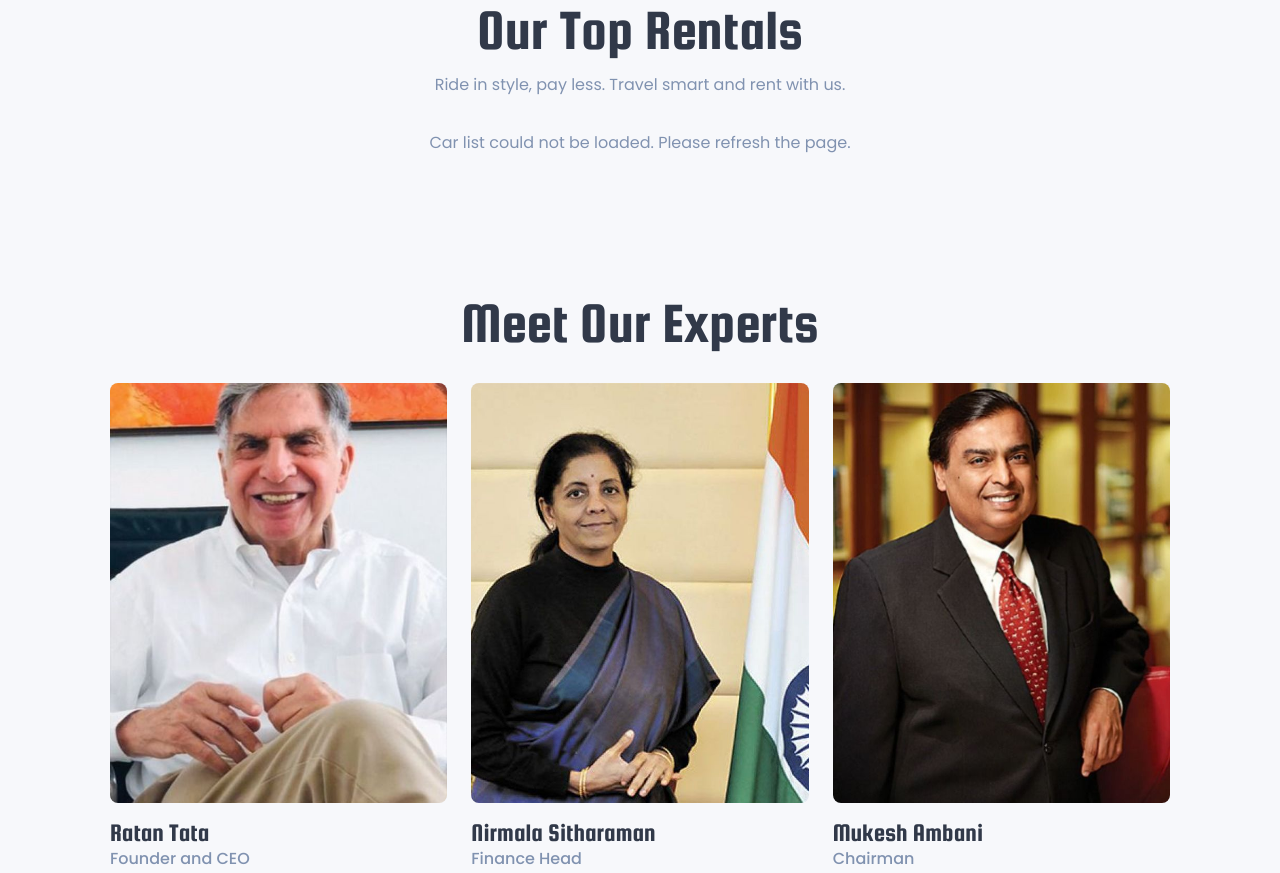
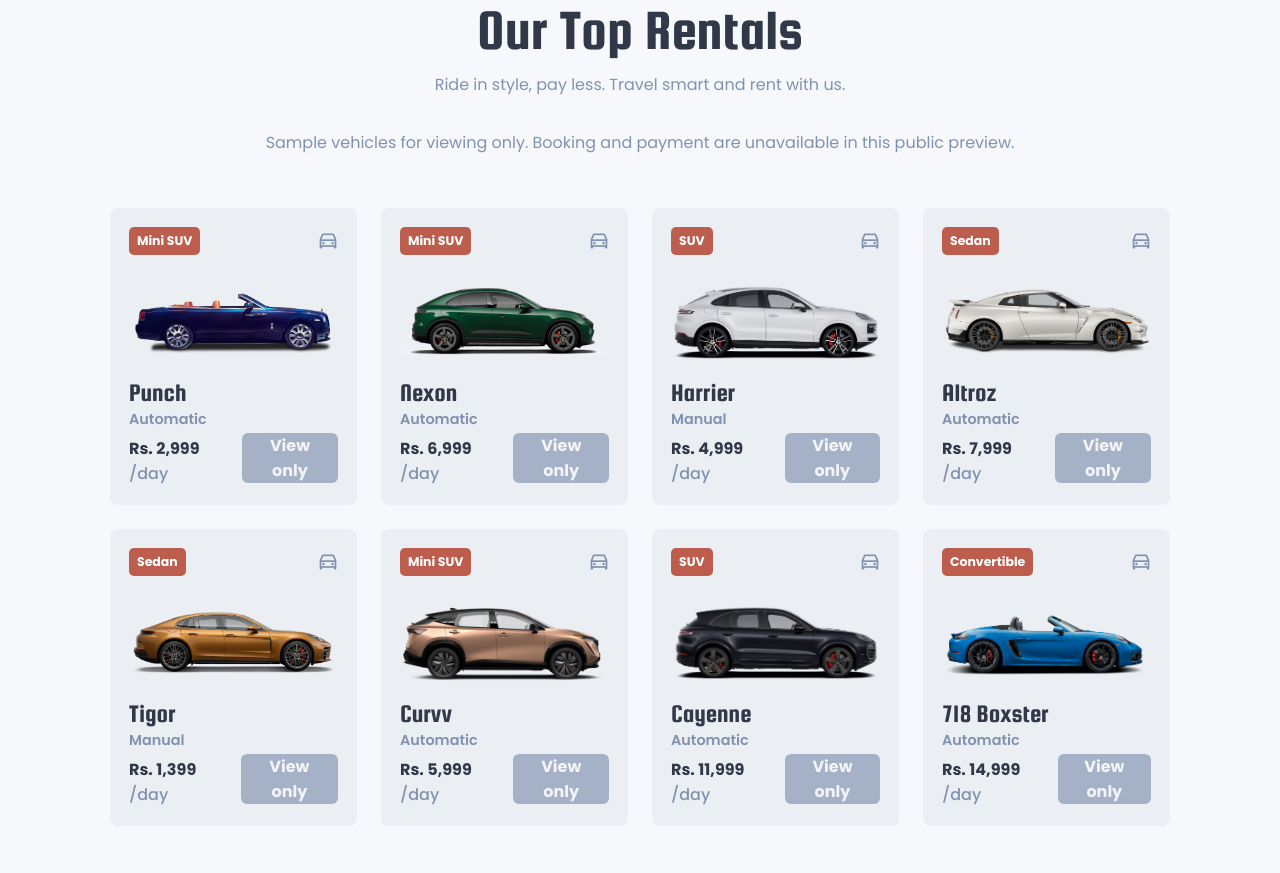
Before and after one commit to stoni3314-bot/Car-Rental-System-Website, a website: page index.html in a window 1280 px wide. Shown: the part 1278-2151 px from the top of the page. Drawn offline with nearby package versions, Linux system fonts and the light colour scheme; no server answers.

Commit message:
Add view-only GitHub Pages fleet preview

```diff
--- a/assets/css/style.css
+++ b/assets/css/style.css
@@ -458,9 +458,21 @@ section {
     background: var(--main-color);
 }
 
+.rental-btn:disabled {
+    cursor: not-allowed;
+    opacity: 0.65;
+}
+
 .car-list-status {
     min-height: 1.5rem;
     margin-bottom: 0.8rem;
+    color: var(--text-alter-color);
+    text-align: center;
+}
+
+.preview-note {
+    max-width: 760px;
+    margin: 0.75rem auto 1rem;
     color: var(--text-alter-color);
     text-align: center;
 }
--- a/assets/js/script.js
+++ b/assets/js/script.js
@@ -23,6 +23,18 @@ let selectedCar = null;
 let carCatalog = [];
 let paymentConfig = { enabled: false, demoEnabled: false, keyId: "" };
 let previousFocus = null;
+const isStaticPreview = window.location.hostname.endsWith(".github.io");
+let viewOnlyMode = isStaticPreview;
+const previewCars = [
+  { id: "preview-1", category: "Mini SUV", name: "Punch", transmission: "Automatic", dailyRate: 2999, image: "assets/images/rental-1.png" },
+  { id: "preview-2", category: "Mini SUV", name: "Nexon", transmission: "Automatic", dailyRate: 6999, image: "assets/images/rental-2.png" },
+  { id: "preview-3", category: "SUV", name: "Harrier", transmission: "Manual", dailyRate: 4999, image: "assets/images/rental-3.png" },
+  { id: "preview-4", category: "Sedan", name: "Altroz", transmission: "Automatic", dailyRate: 7999, image: "assets/images/rental-4.png" },
+  { id: "preview-5", category: "Sedan", name: "Tigor", transmission: "Manual", dailyRate: 1399, image: "assets/images/rental-5.png" },
+  { id: "preview-6", category: "Mini SUV", name: "Curvv", transmission: "Automatic", dailyRate: 5999, image: "assets/images/rental-6.png" },
+  { id: "preview-7", category: "SUV", name: "Cayenne", transmission: "Automatic", dailyRate: 11999, image: "assets/images/rental-7.png" },
+  { id: "preview-8", category: "Convertible", name: "718 Boxster", transmission: "Automatic", dailyRate: 14999, image: "assets/images/rental-8.png" },
+];
 
 const api = async (path, options = {}) => {
   const response = await fetch(path, {
@@ -143,14 +155,9 @@ const loadBookings = async () => {
   }
 };
 
-const loadCars = async () => {
+const renderCars = (cars) => {
   const grid = document.querySelector("#rentals-content");
-  const status = document.querySelector("#car-list-status");
   grid.replaceChildren();
-  try {
-    const { cars } = await api("/api/cars");
-    carCatalog = cars;
-    status.textContent = cars.length ? "" : "No cars are currently listed.";
   cars.forEach((car) => {
     const card = document.createElement("article");
     card.className = "rental-box";
@@ -181,14 +188,44 @@ const loadCars = async () => {
     const rent = document.createElement("button");
     rent.type = "button";
     rent.className = "rental-btn";
-      rent.dataset.carId = car.id;
-      rent.textContent = "Rent";
+    rent.textContent = viewOnlyMode ? "View only" : "Rent";
+    rent.disabled = viewOnlyMode;
+    if (!viewOnlyMode) rent.dataset.carId = car.id;
     priceButton.append(price, rent);
     card.append(top, image, name, transmission, priceButton);
     grid.append(card);
   });
+};
+
+const enableViewOnlyPreview = () => {
+  viewOnlyMode = true;
+  document.querySelector(".user-trigger").hidden = true;
+  document.querySelector("#preview-rental-note").hidden = false;
+  document.querySelector("#preview-support-note").hidden = false;
+  document.querySelector("#preview-newsletter-note").hidden = false;
+  document.querySelector("#support-form").hidden = true;
+  document.querySelector("#newsletter-form").hidden = true;
+};
+
+const loadCars = async () => {
+  const status = document.querySelector("#car-list-status");
+  if (isStaticPreview) {
+    enableViewOnlyPreview();
+    carCatalog = previewCars;
+    status.textContent = "";
+    renderCars(carCatalog);
+    return;
+  }
+  try {
+    const { cars } = await api("/api/cars");
+    carCatalog = cars;
+    status.textContent = cars.length ? "" : "No cars are currently listed.";
+    renderCars(cars);
   } catch {
-    status.textContent = "Car list could not be loaded. Please refresh the page.";
+    enableViewOnlyPreview();
+    carCatalog = previewCars;
+    status.textContent = "";
+    renderCars(carCatalog);
   }
 };
 
@@ -581,6 +618,7 @@ startInput.addEventListener("change", () => {
   if (returnInput.value <= startInput.value) returnInput.value = returnInput.min;
 });
 
+if (!isStaticPreview) {
   api("/api/config")
     .then((config) => {
       paymentConfig = config;
@@ -600,5 +638,6 @@ api("/api/auth/me")
       if (user) setUser(user);
     })
     .catch(() => setUser(null));
+}
 
 loadCars();
--- a/index.html
+++ b/index.html
@@ -114,6 +114,7 @@
                 <p>Ride in style, pay less. Travel smart and rent with us.</p>
             </div>
 
+            <p class="preview-note" id="preview-rental-note" hidden>Sample vehicles for viewing only. Booking and payment are unavailable in this public preview.</p>
             <p class="car-list-status" id="car-list-status" role="status" aria-live="polite"></p>
             <div class="rentals-content" id="rentals-content"></div>
         </section>
@@ -216,7 +217,8 @@
         <section class="newsletter container" id="newsletter">
             <h2>Subscribe and Get 20% Discount</h2>
             <p>Get rental offers, new fleet updates, and travel deals in your inbox.</p>
-            <form action="#">
+            <p class="preview-note" id="preview-newsletter-note" hidden>Newsletter sign-up is unavailable in this public preview.</p>
+            <form action="#" id="newsletter-form">
                 <input type="email" name="email" class="email" placeholder="Email address" required>
                 <button type="submit" class="s-btn">Subscribe</button>
             </form>
@@ -227,6 +229,7 @@
                 <h2>Customer Service</h2>
                 <p>Send us a message and our team will get back to you.</p>
             </div>
+            <p class="preview-note" id="preview-support-note" hidden>Customer-service messages are unavailable in this public preview.</p>
             <form class="support-form" id="support-form">
                 <label><span>Your name</span><input type="text" name="name" maxlength="80" autocomplete="name" required></label>
                 <label><span>Email</span><input type="email" name="email" maxlength="254" autocomplete="email" required></label>
@@ -360,7 +363,7 @@
         </section>
     </div>
 
-    <script src="assets/js/script.js?v=3"></script>
+    <script src="assets/js/script.js?v=4"></script>
 </body>
 
 </html>
```
Lines whose indentation alone changed are shown as unchanged.
